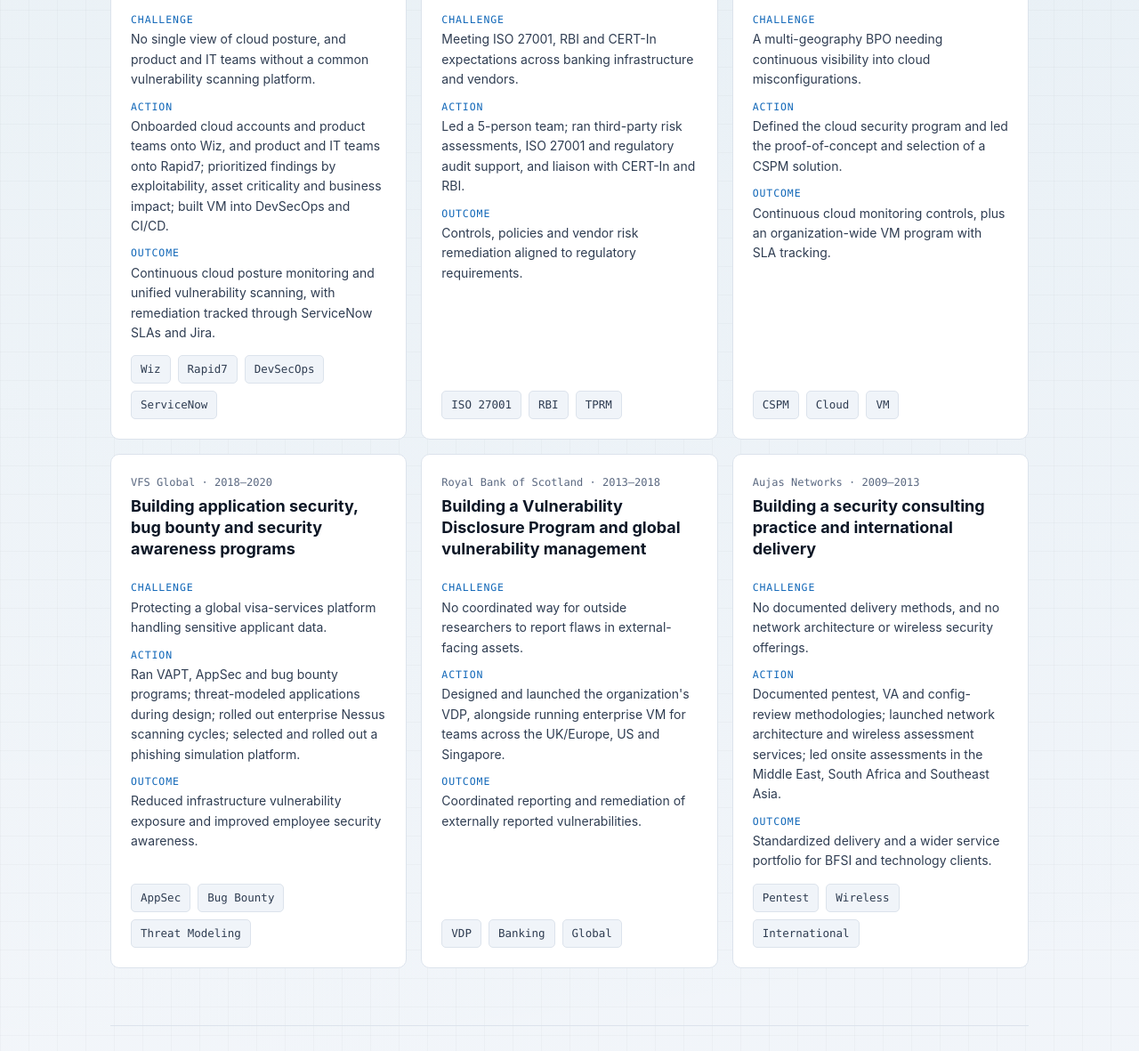
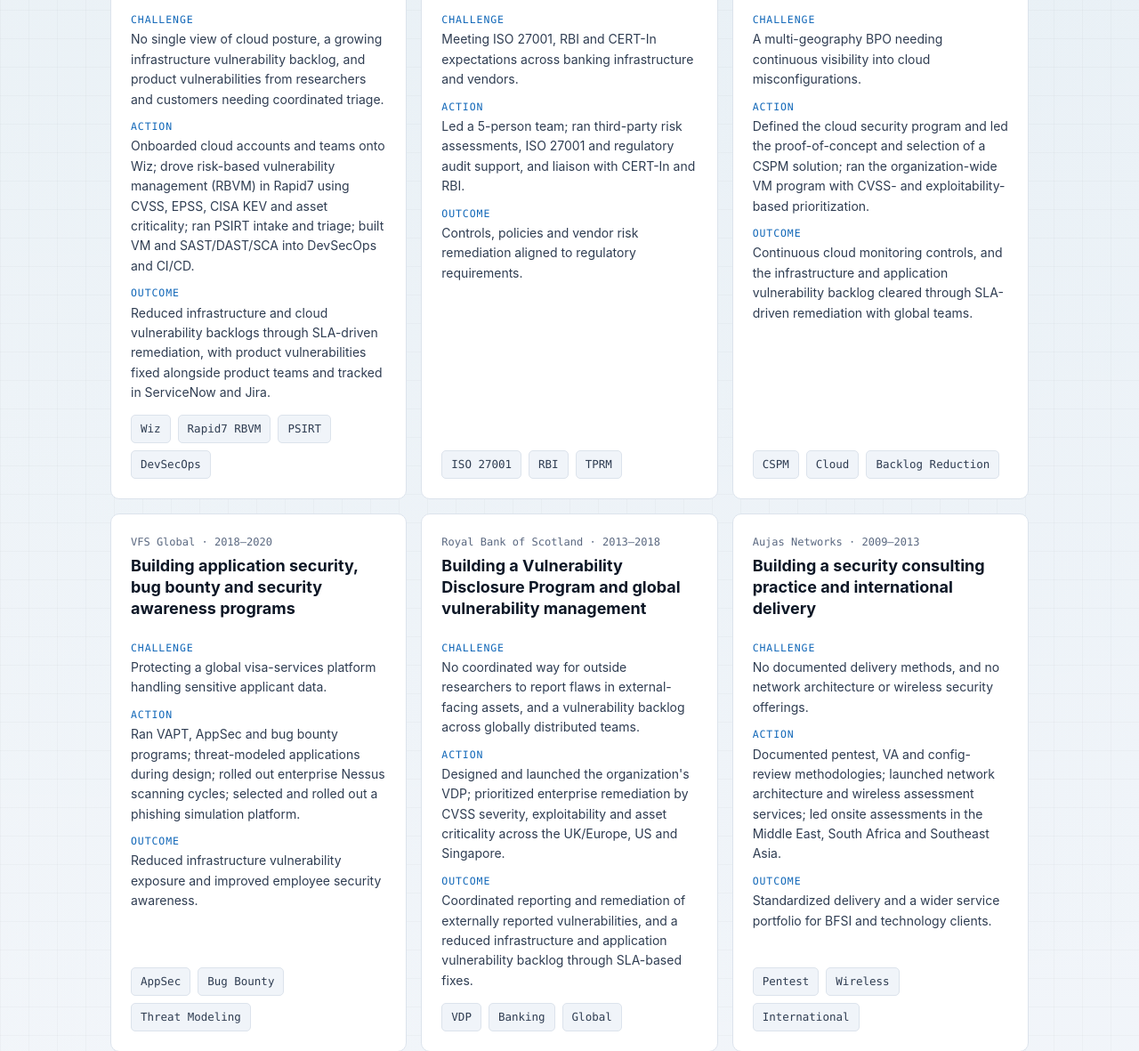
Before and after one commit to Milind2135/Milind2135.github.io, a plain HTML site: page index.html in a window 1280 px wide. Shown: the part 2901-4082 px from the top of the page at 89% size. Drawn offline with Linux system fonts and the light colour scheme.

Commit message:
Projects: add RBVM backlog reduction and PSIRT (Progress), backlog results (WNS, RBS)
Co-Authored-By: Claude Opus 5.5 <noreply@anthropic.com>
Claude-Session: https://claude.ai/code/session_016H2uWmViWMCzNQX1E3ZEd3

```diff
--- a/index.html
+++ b/index.html
@@ -349,11 +349,11 @@
         <div class="org">Progress Software · 2023–2026</div>
         <h3>Building unified cloud and vulnerability exposure management (Wiz + Rapid7)</h3>
         <dl>
-          <dt>Challenge</dt><dd>No single view of cloud posture, and product and IT teams without a common vulnerability scanning platform.</dd>
-          <dt>Action</dt><dd>Onboarded cloud accounts and product teams onto Wiz, and product and IT teams onto Rapid7; prioritized findings by exploitability, asset criticality and business impact; built VM into DevSecOps and CI/CD.</dd>
-          <dt>Outcome</dt><dd>Continuous cloud posture monitoring and unified vulnerability scanning, with remediation tracked through ServiceNow SLAs and Jira.</dd>
+          <dt>Challenge</dt><dd>No single view of cloud posture, a growing infrastructure vulnerability backlog, and product vulnerabilities from researchers and customers needing coordinated triage.</dd>
+          <dt>Action</dt><dd>Onboarded cloud accounts and teams onto Wiz; drove risk-based vulnerability management (RBVM) in Rapid7 using CVSS, EPSS, CISA KEV and asset criticality; ran PSIRT intake and triage; built VM and SAST/DAST/SCA into DevSecOps and CI/CD.</dd>
+          <dt>Outcome</dt><dd>Reduced infrastructure and cloud vulnerability backlogs through SLA-driven remediation, with product vulnerabilities fixed alongside product teams and tracked in ServiceNow and Jira.</dd>
         </dl>
-        <div class="chips tags"><span class="chip">Wiz</span><span class="chip">Rapid7</span><span class="chip">DevSecOps</span><span class="chip">ServiceNow</span></div>
+        <div class="chips tags"><span class="chip">Wiz</span><span class="chip">Rapid7 RBVM</span><span class="chip">PSIRT</span><span class="chip">DevSecOps</span></div>
       </article>
 
       <article class="card prog">
@@ -372,10 +372,10 @@
         <h3>Building a cloud security program and organization-wide vulnerability management</h3>
         <dl>
           <dt>Challenge</dt><dd>A multi-geography BPO needing continuous visibility into cloud misconfigurations.</dd>
-          <dt>Action</dt><dd>Defined the cloud security program and led the proof-of-concept and selection of a CSPM solution.</dd>
-          <dt>Outcome</dt><dd>Continuous cloud monitoring controls, plus an organization-wide VM program with SLA tracking.</dd>
+          <dt>Action</dt><dd>Defined the cloud security program and led the proof-of-concept and selection of a CSPM solution; ran the organization-wide VM program with CVSS- and exploitability-based prioritization.</dd>
+          <dt>Outcome</dt><dd>Continuous cloud monitoring controls, and the infrastructure and application vulnerability backlog cleared through SLA-driven remediation with global teams.</dd>
         </dl>
-        <div class="chips tags"><span class="chip">CSPM</span><span class="chip">Cloud</span><span class="chip">VM</span></div>
+        <div class="chips tags"><span class="chip">CSPM</span><span class="chip">Cloud</span><span class="chip">Backlog Reduction</span></div>
       </article>
 
       <article class="card prog">
@@ -393,9 +393,9 @@
         <div class="org">Royal Bank of Scotland · 2013–2018</div>
         <h3>Building a Vulnerability Disclosure Program and global vulnerability management</h3>
         <dl>
-          <dt>Challenge</dt><dd>No coordinated way for outside researchers to report flaws in external-facing assets.</dd>
-          <dt>Action</dt><dd>Designed and launched the organization's VDP, alongside running enterprise VM for teams across the UK/Europe, US and Singapore.</dd>
-          <dt>Outcome</dt><dd>Coordinated reporting and remediation of externally reported vulnerabilities.</dd>
+          <dt>Challenge</dt><dd>No coordinated way for outside researchers to report flaws in external-facing assets, and a vulnerability backlog across globally distributed teams.</dd>
+          <dt>Action</dt><dd>Designed and launched the organization's VDP; prioritized enterprise remediation by CVSS severity, exploitability and asset criticality across the UK/Europe, US and Singapore.</dd>
+          <dt>Outcome</dt><dd>Coordinated reporting and remediation of externally reported vulnerabilities, and a reduced infrastructure and application vulnerability backlog through SLA-based fixes.</dd>
         </dl>
         <div class="chips tags"><span class="chip">VDP</span><span class="chip">Banking</span><span class="chip">Global</span></div>
       </article>
```
